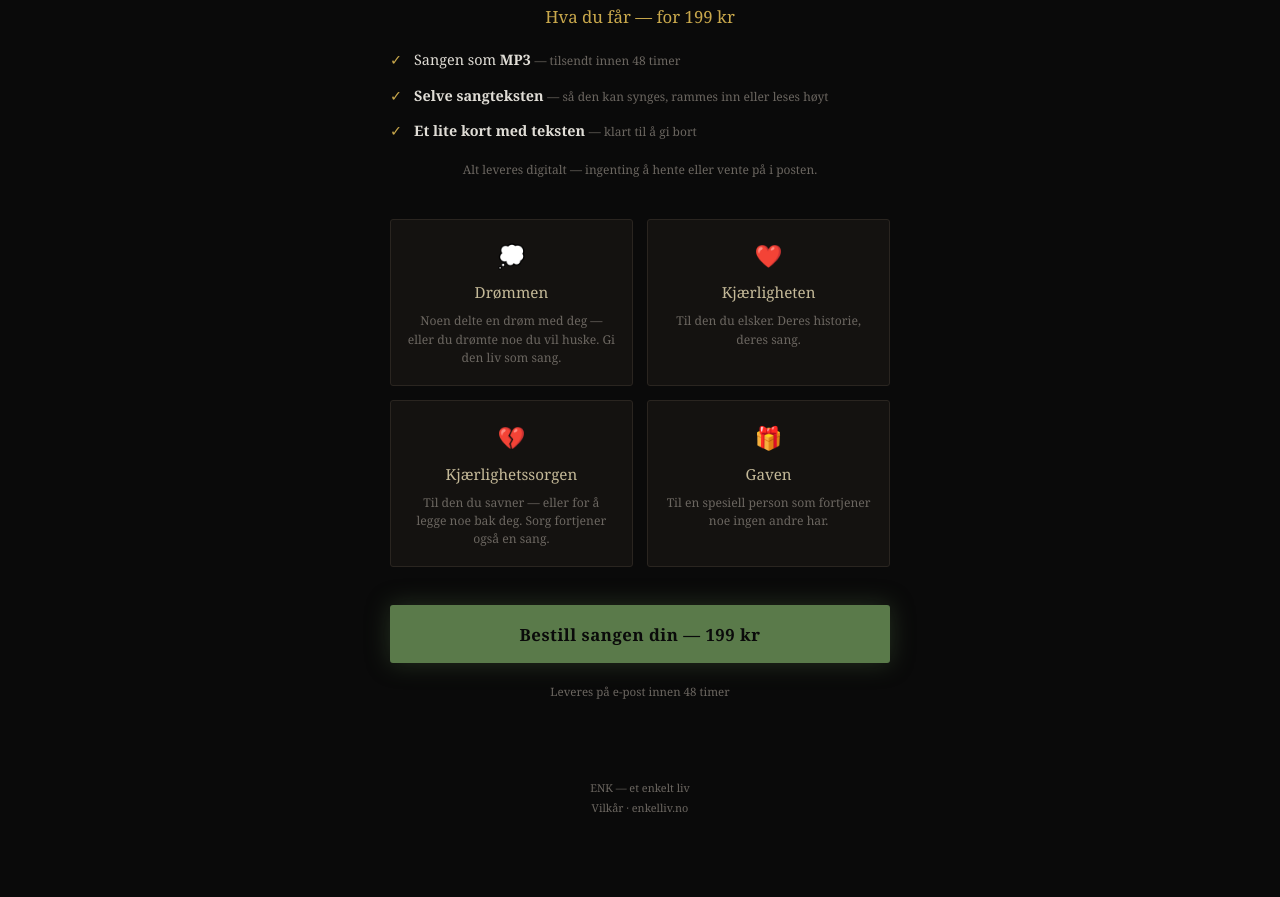
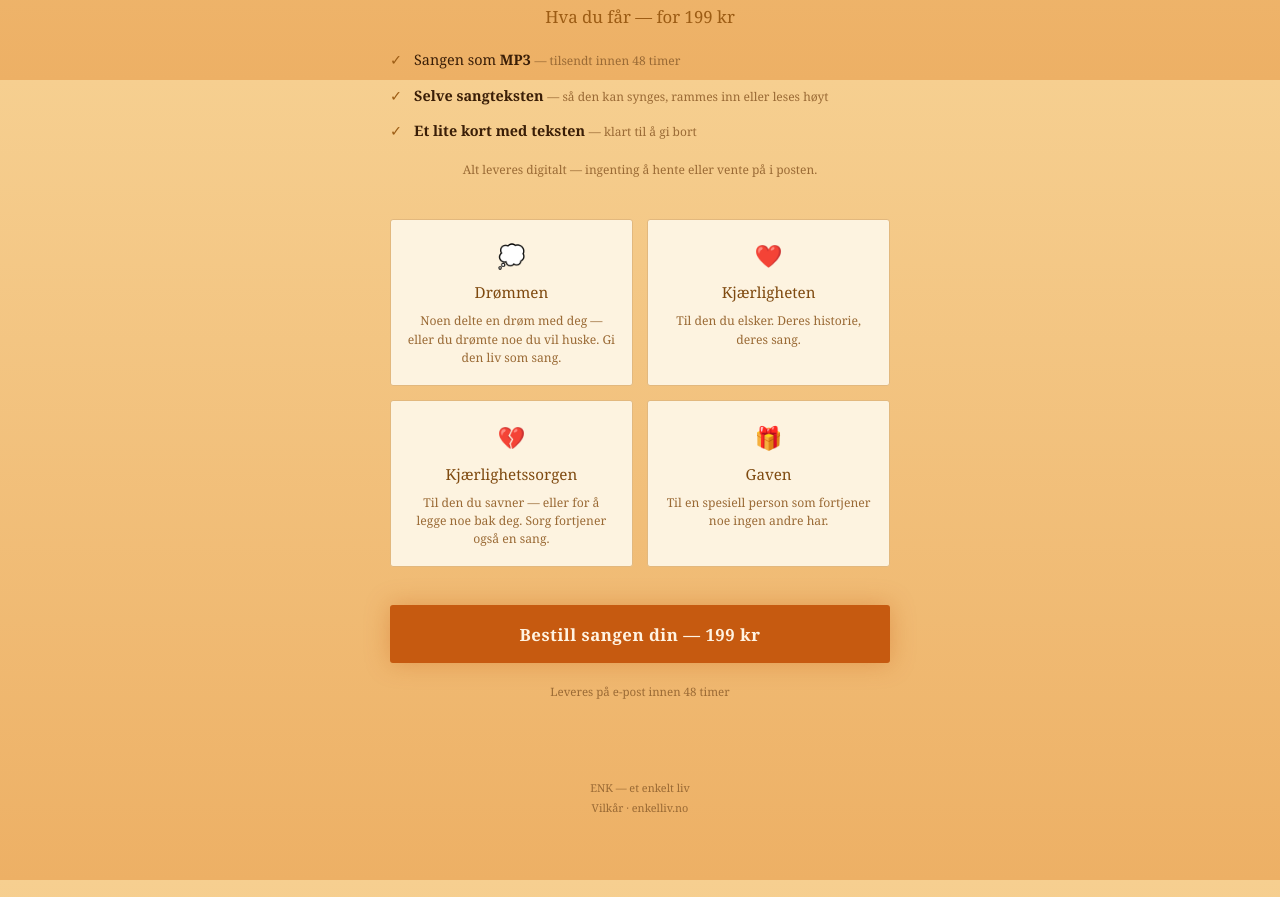
Before and after one commit to hebalauder-max/enkelliv, a plain HTML site: page sang.html in a window 1280 px wide. Shown: the part 1520-2417 px from the top of the page. Drawn offline with Linux system fonts and the light colour scheme.

Commit message:
Sang-side: varm orange bakgrunn (solnedgang)

```diff
--- a/sang.html
+++ b/sang.html
@@ -17,16 +17,16 @@
 
     <style>
         :root {
-            --bg: #0a0a0a;
-            --surface: #141210;
-            --text: #e0ddd6;
-            --muted: #6b6660;
-            --accent: #5a7a4a;
-            --accent-glow: #6b8f56;
-            --gold: #c9a84c;
-            --gold-soft: #c4b998;
+            --bg: #eeaf63;
+            --surface: #fdf3e0;
+            --text: #3a1e07;
+            --muted: #9a6a35;
+            --accent: #c65a10;
+            --accent-glow: #d9762a;
+            --gold: #9c5c14;
+            --gold-soft: #7f4a10;
             --red: #c0392b;
-            --border: #2a2520;
+            --border: #e2b87e;
         }
 
         * { margin: 0; padding: 0; box-sizing: border-box; }
@@ -34,7 +34,8 @@
         html, body {
             width: 100%;
             min-height: 100vh;
-            background: var(--bg);
+            background: linear-gradient(180deg, #f6cf90 0%, #edb065 100%);
+            background-attachment: fixed;
             color: var(--text);
             font-family: Georgia, 'Times New Roman', serif;
             line-height: 1.7;
@@ -220,7 +221,7 @@
             padding: 0.95rem 2.6rem;
             border: 2px solid var(--accent);
             background: var(--accent);
-            color: var(--bg);
+            color: #fff3e2;
             font-family: Georgia, serif;
             font-size: 1.05rem;
             font-weight: bold;
@@ -230,13 +231,13 @@
             transition: all 0.3s ease;
             text-align: center;
             text-decoration: none;
-            box-shadow: 0 0 24px rgba(90,122,74,0.35);
+            box-shadow: 0 0 24px rgba(198,90,16,0.35);
             width: 100%;
             max-width: 500px;
         }
         .cta-btn:hover {
             background: var(--accent-glow);
-            box-shadow: 0 0 34px rgba(107,143,86,0.55);
+            box-shadow: 0 0 34px rgba(217,118,42,0.5);
         }
         .price-note {
             font-size: 0.72rem;
```
